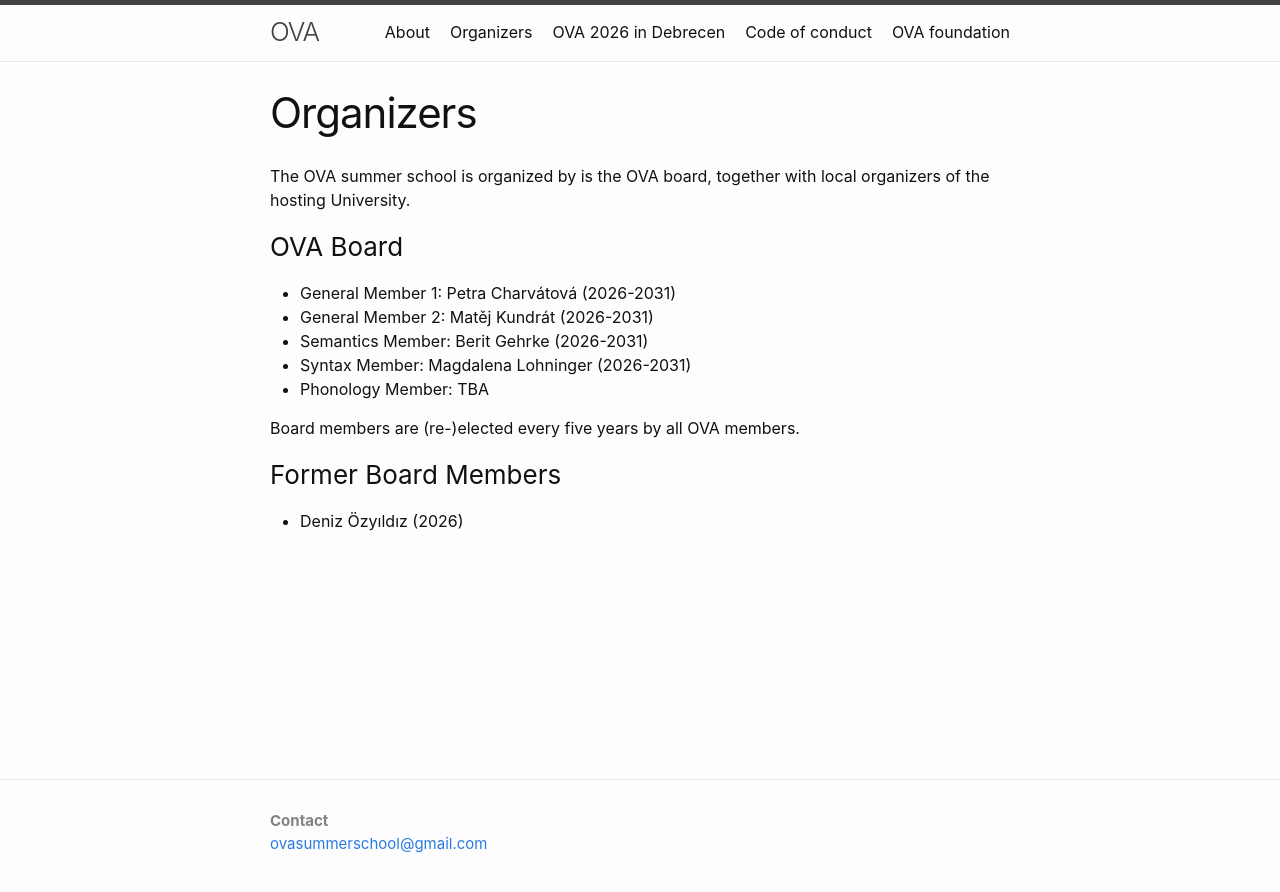
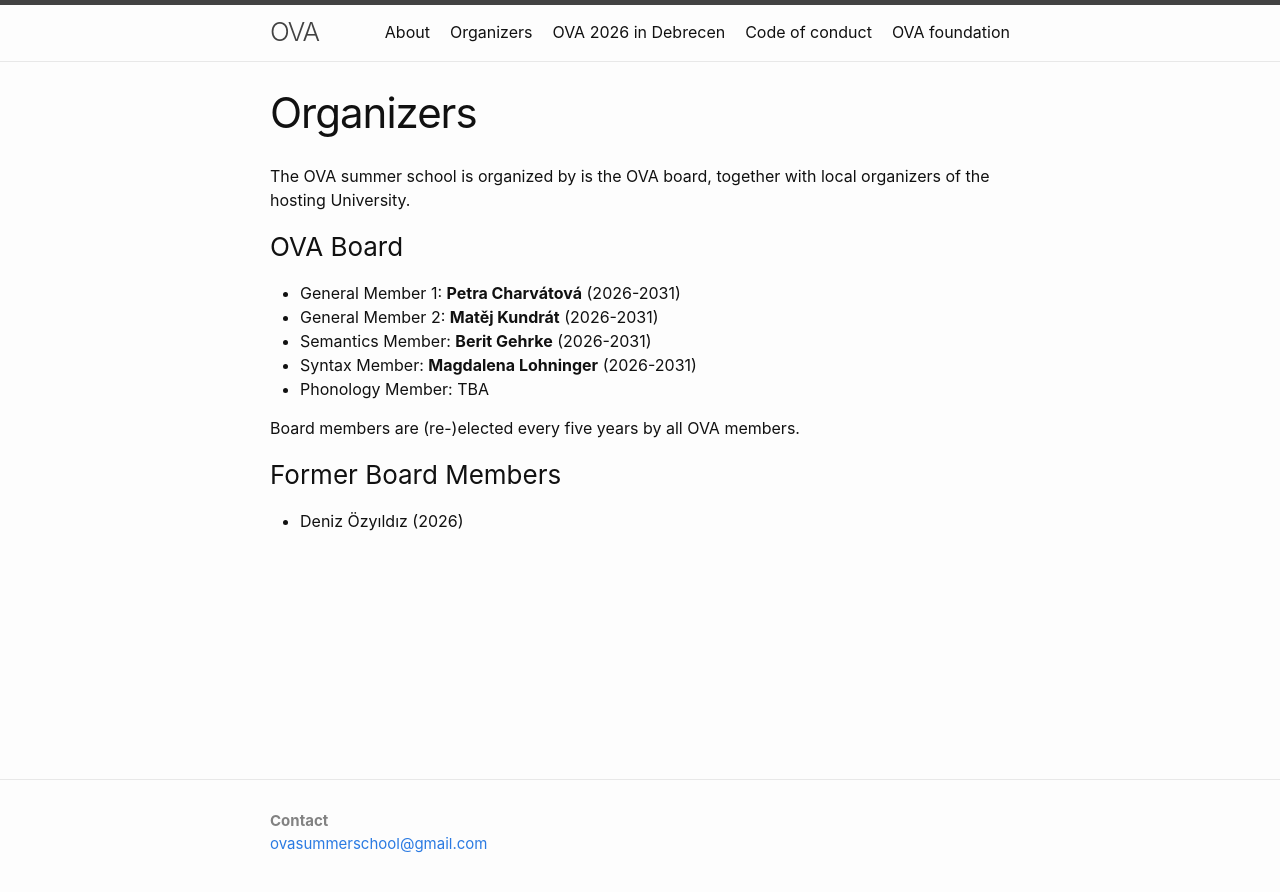
Before and after one commit to ovaschool/ovaschool.github.io, a Jekyll site: the page built from staticpages/1_organizers.markdown, in a window 1280 px wide. Shown: the top 892 px of the page. Built offline with Jekyll 4.4.1, drawn with Linux system fonts in a browser that asks for light colours.

```diff
--- a/staticpages/1_organizers.markdown
+++ b/staticpages/1_organizers.markdown
@@ -9,10 +9,10 @@ The OVA summer school is organized by is the OVA board, together with local orga
 
 ### OVA Board
 
-* General Member 1: Petra Charvátová (2026-2031)
-* General Member 2: Matěj Kundrát (2026-2031)
-* Semantics Member: Berit Gehrke (2026-2031)
-* Syntax Member: Magdalena Lohninger (2026-2031)
+* General Member 1: **Petra Charvátová** (2026-2031)
+* General Member 2: **Matěj Kundrát** (2026-2031)
+* Semantics Member: **Berit Gehrke** (2026-2031)
+* Syntax Member: **Magdalena Lohninger** (2026-2031)
 * Phonology Member: TBA
 
 Board members are (re-)elected every five years by all OVA members.
```
